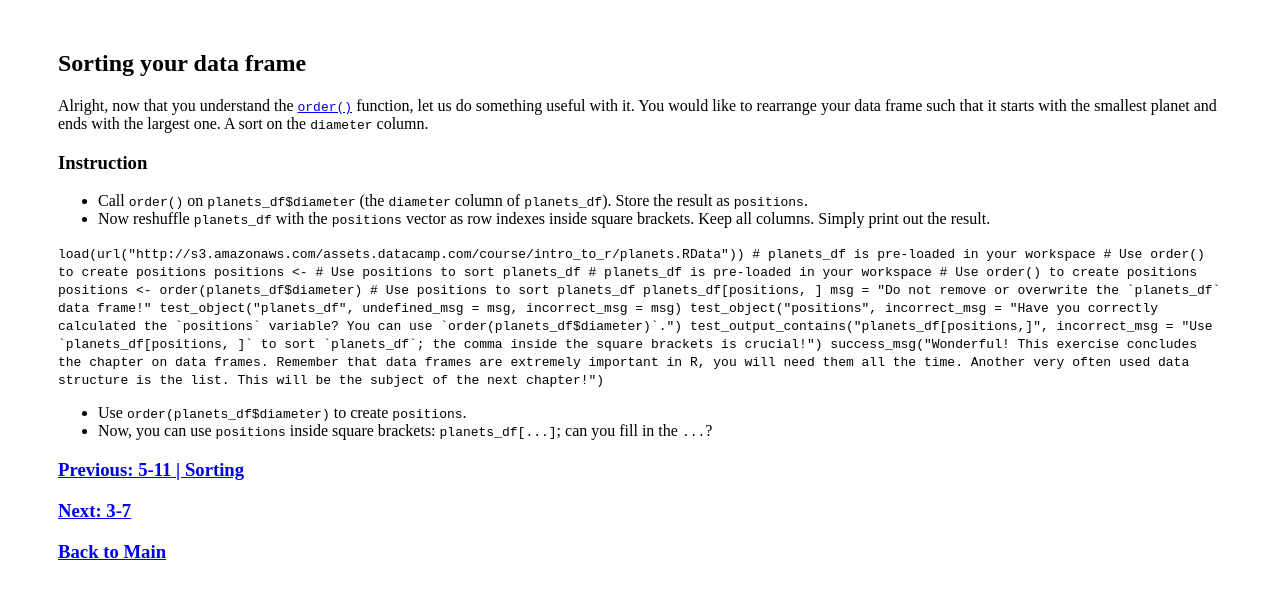
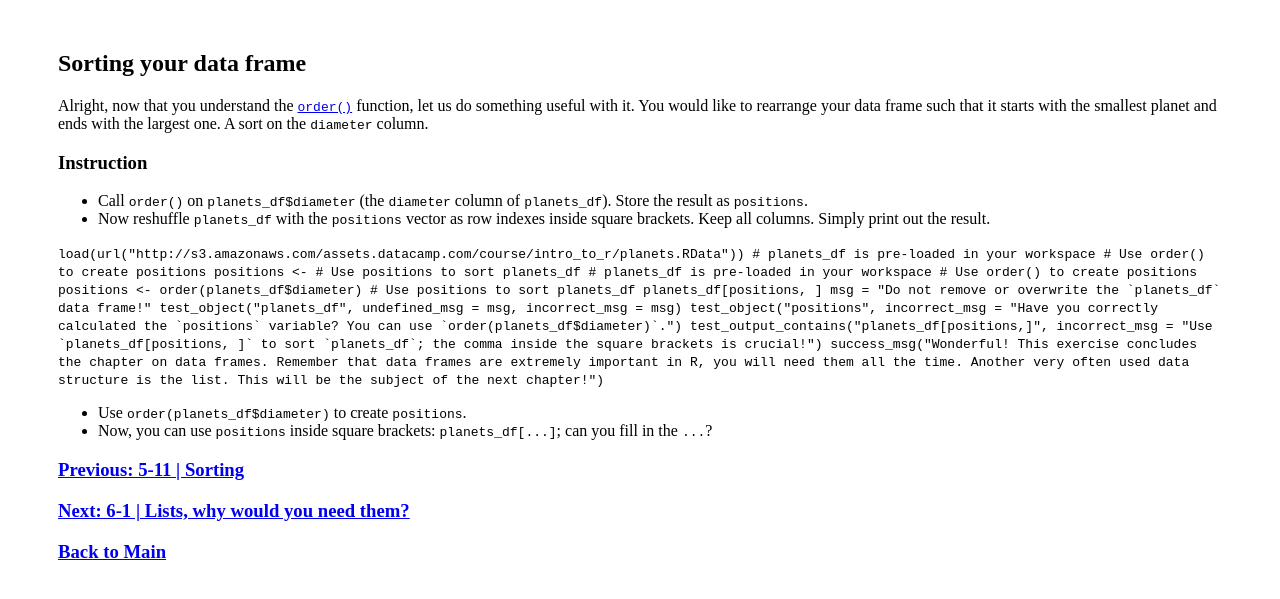
Before and after one commit to jkim205/jkim205.github.io, a Jekyll site: the page _pages/Day1/5-12.html, which Jekyll copies as it is, in a window 1280 px wide. Shown: the top 599 px of the page. Built offline with Jekyll 4.4.1, drawn with Linux system fonts in a browser that asks for light colours; a script that is not in the unit is left out.

Commit message:
Day 1 Ver. 1.0.1

```diff
--- a/_pages/Day1/1-1.html
+++ b/_pages/Day1/1-1.html
@@ -3,7 +3,7 @@
 <head>
   <meta charset="utf-8" />
   <title> Exercise 1-1 | How it works </title>
-  <link rel='shortcut icon' type='image/x-icon' href='{{ site.baseurl }}public/favicon.ico'/>
+  <link rel='shortcut icon' type='image/x-icon' href='/public/favicon.ico'/>
   <style>
     .exercise {
       margin: 50px;
@@ -63,6 +63,6 @@ success_msg("Awesome! See how the console shows the result of the R code you sub
   </div>
 
   <h3><a href="/_pages/Day1/1-2.html">Next: 1-2 | Arithmetic with R </a></h3>
-    <h3><a href="{{ site.baseurl }}d1">Back to Main</a></h3>
+    <h3><a href="/d1">Back to Main</a></h3>
 </body>
 </html>
--- a/_pages/Day1/5-12.html
+++ b/_pages/Day1/5-12.html
@@ -80,7 +80,7 @@ success_msg("Wonderful! This exercise concludes the chapter on data frames. Reme
   </div>
 
   <h3><a href="/_pages/Day1/5-11.html">Previous: 5-11 | Sorting</a></h3>
-  <h3><a href="/_pages/Day1/6-1.html">Next: 3-7</a></h3>
+  <h3><a href="/_pages/Day1/6-1.html">Next: 6-1 | Lists, why would you need them?</a></h3>
   <h3><a href="{{ site.baseurl }}d1">Back to Main</a></h3>
 </body>
 </html>
```
Also changed, not shown: 2 other files.
